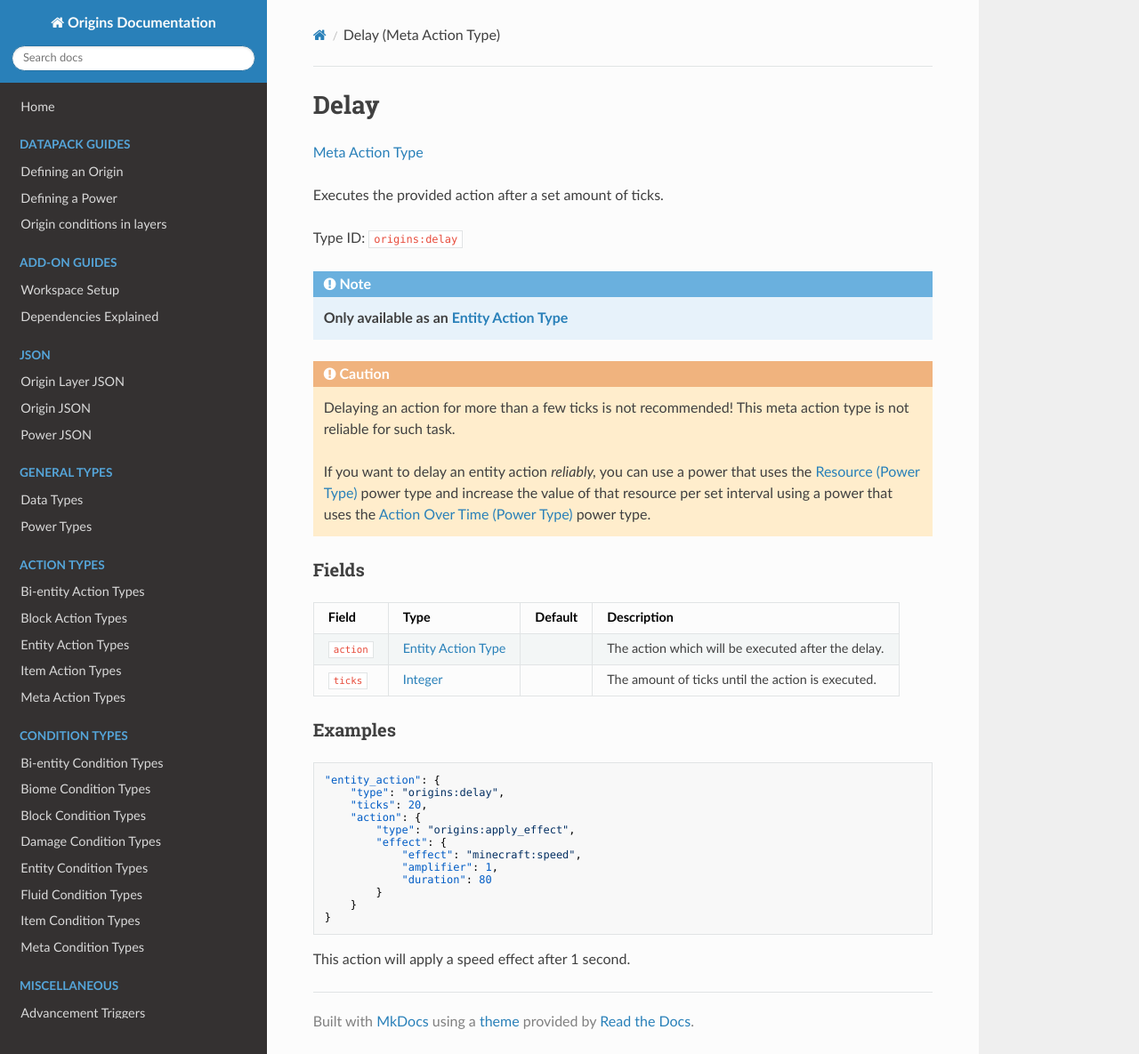
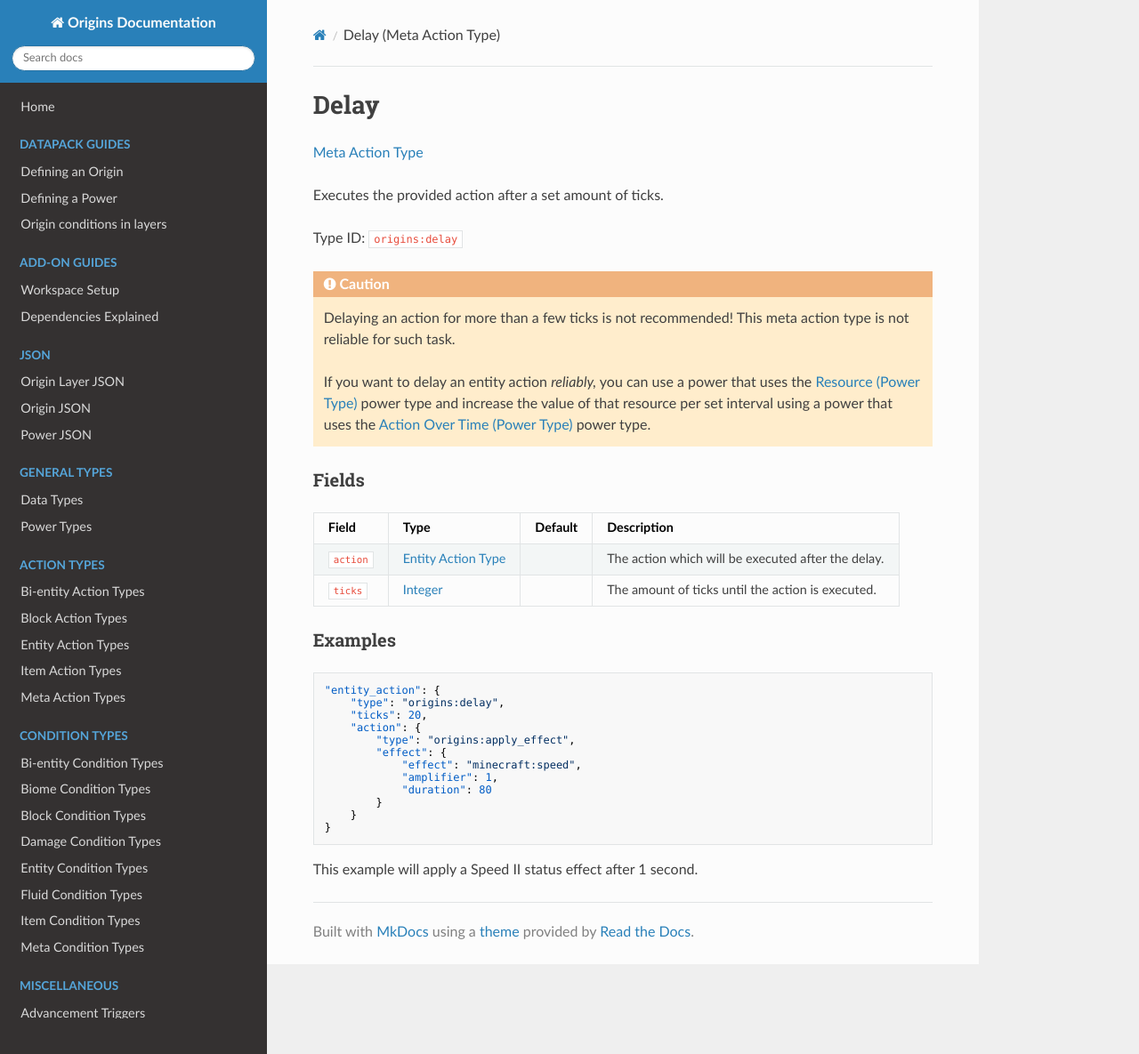
Before and after one commit to apace100/origins-docs, an MkDocs documentation site: the page built from docs/types/meta_action_types/delay.md, in a window 1280 px wide and 1185 px high. Shown: the whole window at 89% size. Built offline with MkDocs 1.6.1, drawn with Linux system fonts in a browser that asks for light colours; nearby versions of some CDN libraries.

Commit message:
Updated `delay.md` (Meta Action Type)

````diff
--- a/docs/types/meta_action_types/delay.md
+++ b/docs/types/meta_action_types/delay.md
@@ -10,10 +10,6 @@ date: 2021-04-07
 Executes the provided action after a set amount of ticks.
 
 Type ID: `origins:delay`
-
-!!! note
-
-    **Only available as an [Entity Action Type](../entity_action_types.md)**
 
 !!! caution
 
@@ -46,4 +42,4 @@ Field  | Type | Default | Description
     }
 }
 ```
-This action will apply a speed effect after 1 second.
+This example will apply a Speed II status effect after 1 second.
````
